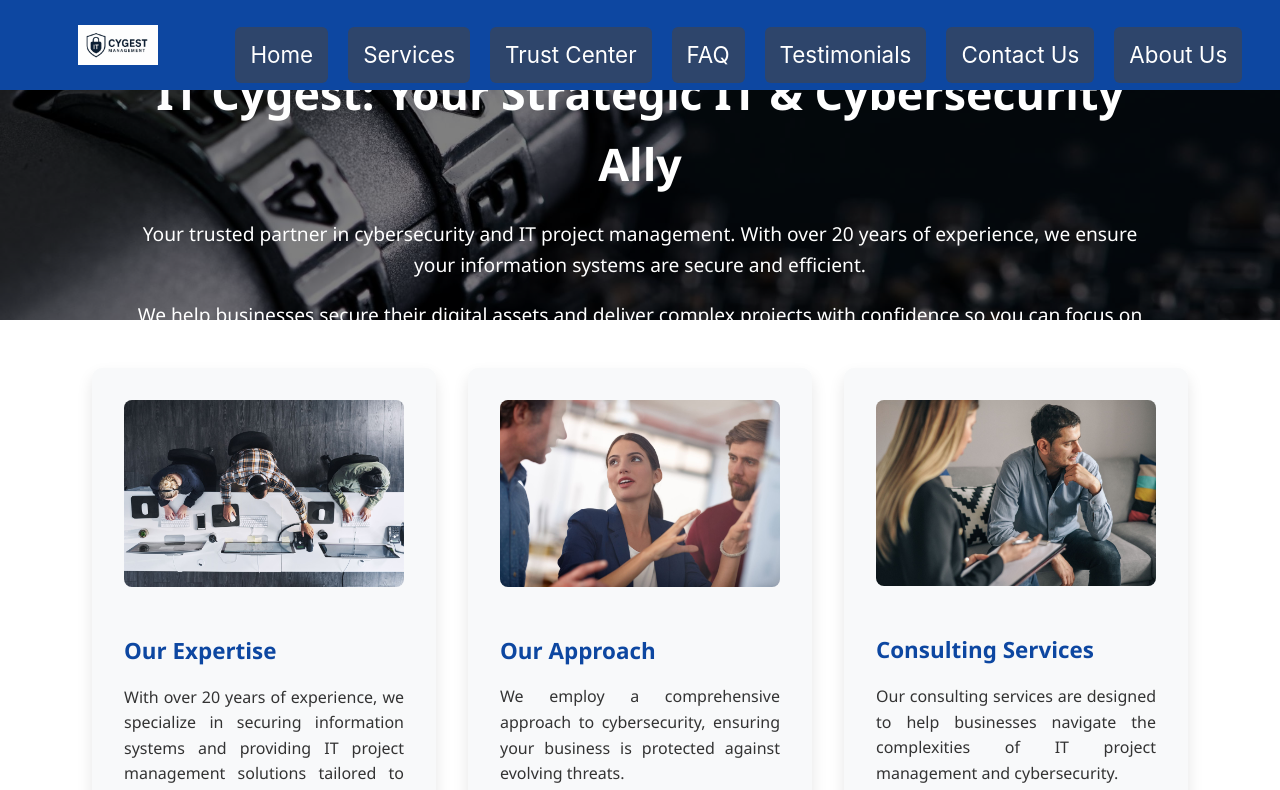
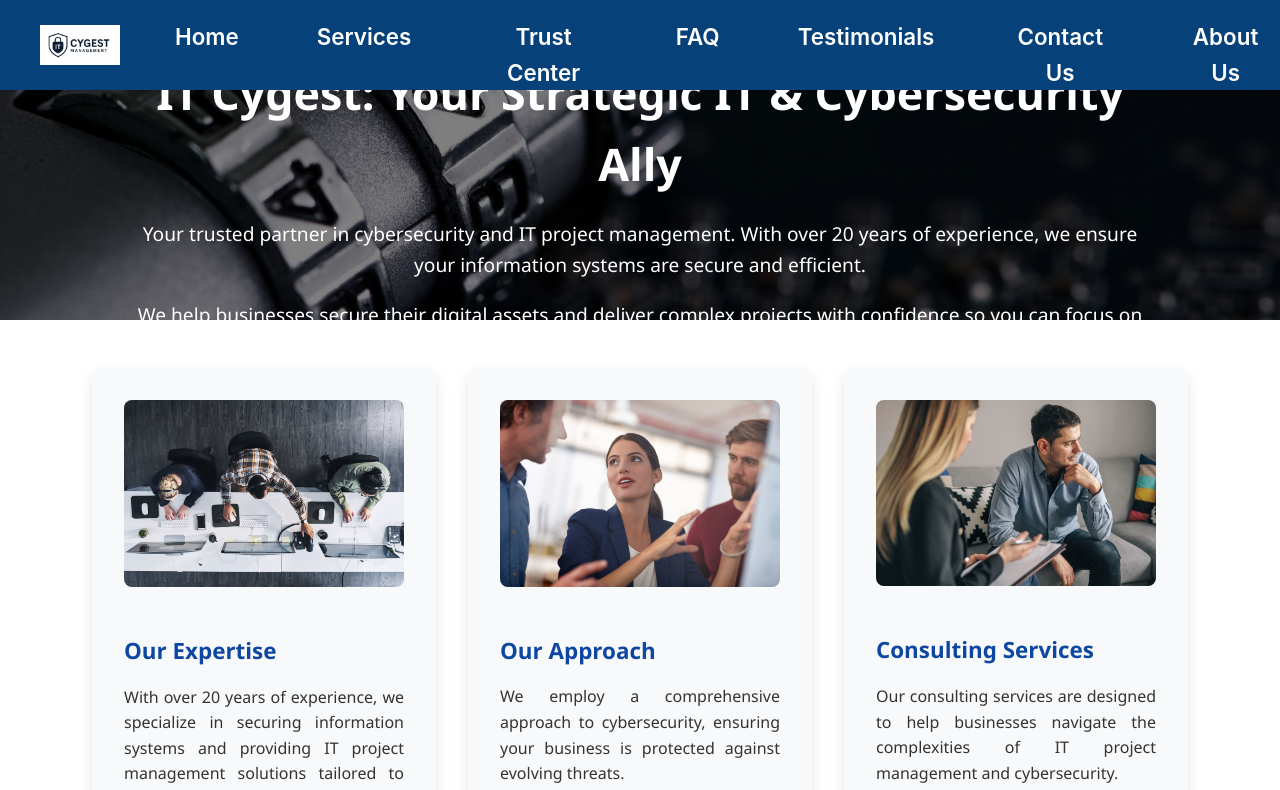
Before and after one commit to itcygestadmin/itcygest-vitrine, a React (Create React App) app: page / in a window 1280 px wide. Shown: the top 790 px of the page. Built offline with nearby package versions, Linux system fonts and the light colour scheme.

Commit message:
Update site content, design and enable React route fallback for Azure

```diff
--- a/public/index.html
+++ b/public/index.html
@@ -54,7 +54,7 @@
       work correctly both with client-side routing and a non-root public URL.
       Learn how to configure a non-root public URL by running `npm run build`.
     -->
-    <title>IT Cygest Management</title>
+    <title>IT Cygest – Cybersecurity & Project Management Experts</title>
   </head>
   <body>
     <noscript>You need to enable JavaScript to run this app.</noscript>
--- a/src/components/Navbar.css
+++ b/src/components/Navbar.css
@@ -1,8 +1,9 @@
 /* ✅ Styles généraux pour le menu */
 .navbar {
-    background-color: #0d47a1;
+    /*background-color: #0d47a1;*/
+    background-color: #07417a;
     padding: 15px 20px;
-
+     font-weight: 600;
     position: fixed;
     top: 0;
     left: 0;
@@ -35,7 +36,7 @@
   .nav-links {
     list-style: none;
     display: flex;
-    gap: 20px;
+    gap: 48px;
     margin-right: 20px;
   }
 
@@ -43,15 +44,16 @@
   .navbar a {
     color: white;
     text-decoration: none;
-
+ background-color: transparent; /* retire fond hover */
     padding: 10px 15px;
     font-size: 1.4rem;
     transition: all 0.3s ease; /* ✅ Rend la transition fluide */
   }
 
   .navbar a:hover {
-    background-color: #0d47a1; /* ✅ Ajoute un effet de survol */
-    border-radius: 5px;
+    background-color: transparent; /* ✅ Ajoute un effet de survol */
+    color: #2563eb; /* petit effet bleu doux au survol */
+
   }
 
   /* ✅ Adaptation du menu pour les écrans mobiles */
```
Also changed, not shown: staticwebapp.config.json (+10 -0 lines).
